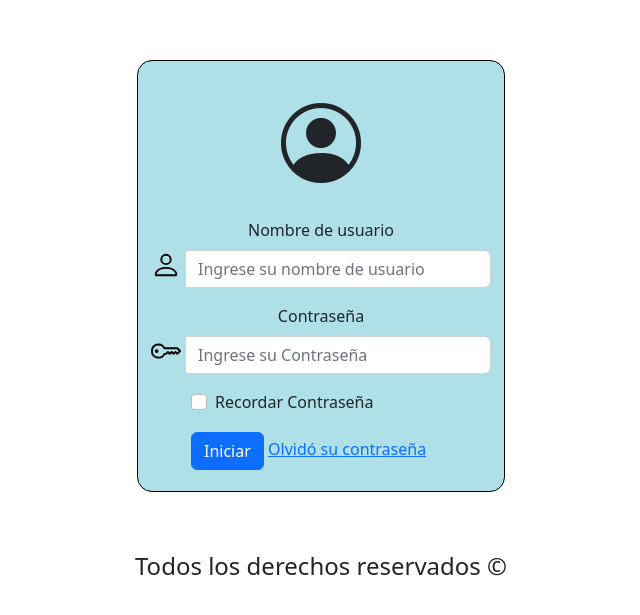
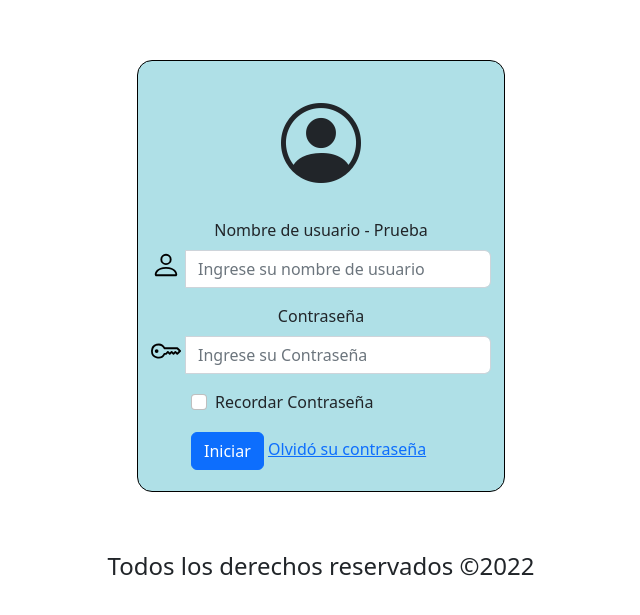
Before and after one commit to juankh993/ProyectoSena, a PHP site: page / in a window 1280 px wide. Shown: the part 60-675 px from the top of the page, without its empty margins (319-959 px from the left). Run offline with PHP 8.4, Linux system fonts and the light colour scheme; some libraries are stand-ins or nearby versions.

Commit message:
cambios de prueba

```diff
--- a/html/usuario/consultarUsuarios.php
+++ b/html/usuario/consultarUsuarios.php
@@ -105,7 +105,7 @@ $conn = new mysqli("localhost", "root", "", "proyectosena" ) ;
                     <tbody>
                         <tr class="odd">
                             <td class="sorting_1">CC 1045495819</td>
-                            <td>Diego Perez</td>
+                            <td>Diego Perez Gomez</td>
                             <td>diegop12</td>
                             <td>diegop@gmail.com</td>
                             <td>3120458954</td>
--- a/index.php
+++ b/index.php
@@ -41,7 +41,7 @@
                 <i class="bi bi-person-circle" style="font-size: 80px;"></i>
             </div>
             <div class="col-12 centro">
-                <label for="nombreUsuario" class="form-label ">Nombre de usuario</label>
+                <label for="nombreUsuario" class="form-label ">Nombre de usuario - Prueba</label>
                 <div class="input-group ">
                     <img src="img/person-fill.svg" alt="" class="iconosInput" width="30" height="30">
                     <input type="text" class="form-control" id="nombreUsuario" placeholder="Ingrese su nombre de usuario" required>
@@ -75,7 +75,7 @@
     </div>
 
     <footer class="centro">
-        <h4>Todos los derechos reservados ©</h4>
+        <h4>Todos los derechos reservados ©2022</h4>
     </footer>
 
     <script src="https://cdn.jsdelivr.net/npm/bootstrap@5.2.0/dist/js/bootstrap.bundle.min.js" integrity="sha384-A3rJD856KowSb7dwlZdYEkO39Gagi7vIsF0jrRAoQmDKKtQBHUuLZ9AsSv4jD4Xa" crossorigin="anonymous"></script>
```
